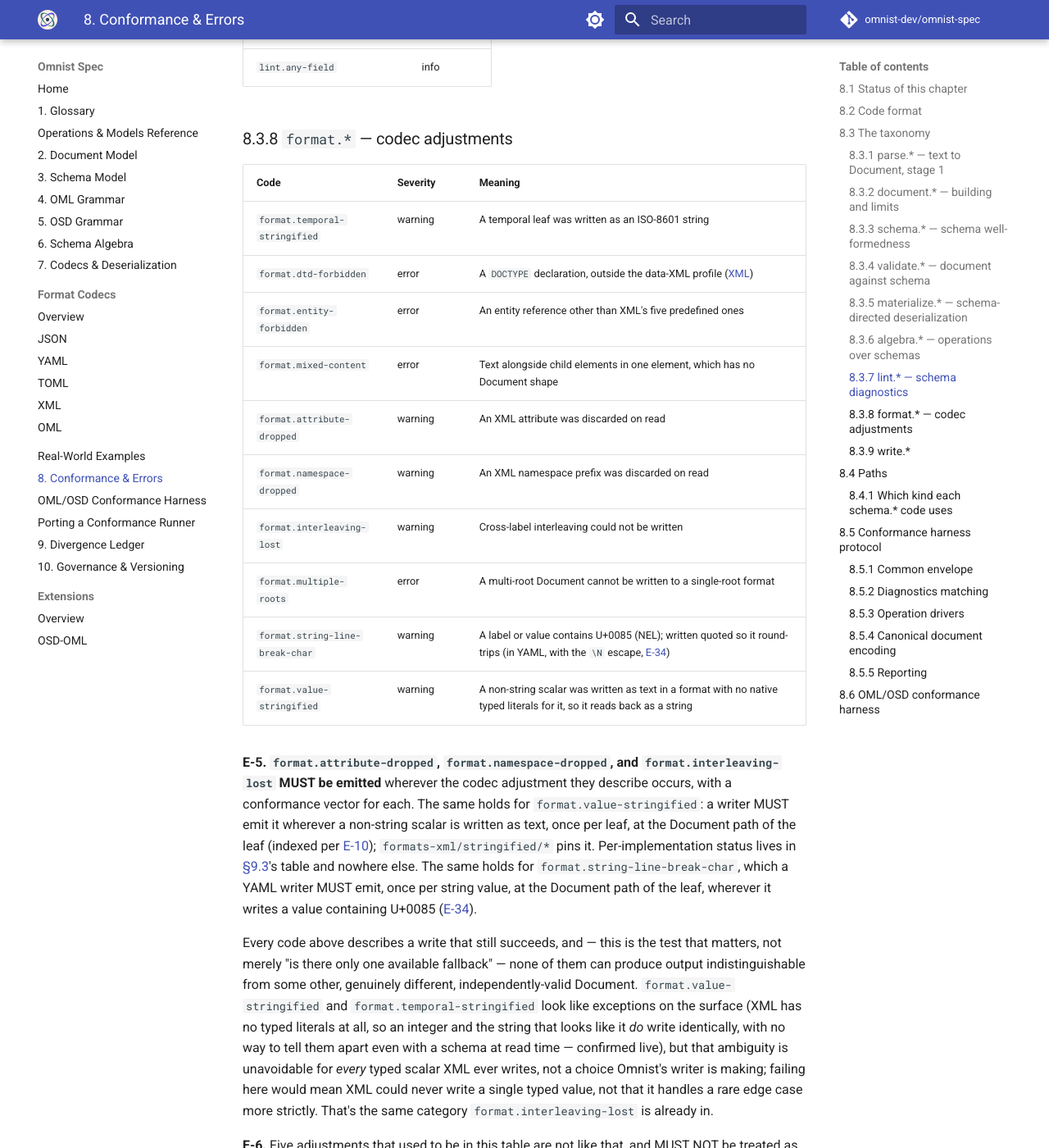
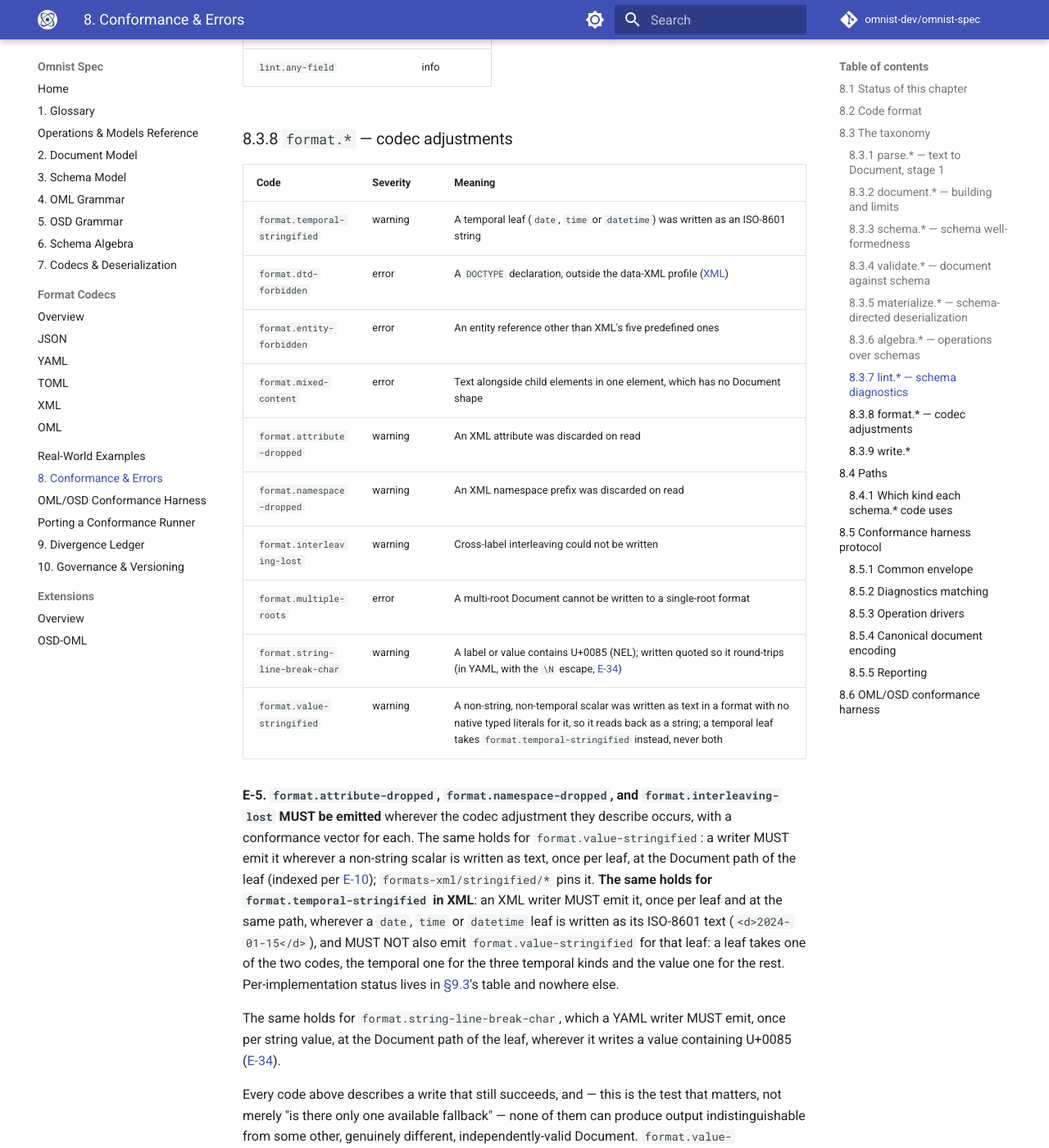
Before and after one commit to omnist-dev/omnist-spec, an MkDocs documentation site: the page built from docs/08-conformance-and-errors.md, in a window 1280 px wide and 1400 px high, scrolled down 9567 px. Shown: the whole window at 82% size. Built offline with MkDocs 1.6.1 and Material for MkDocs 9.7.7, drawn with Linux system fonts in a browser that asks for light colours; comment, search, counter and statistics services are not loaded.

Commit message:
Report format.temporal-stringified for XML temporal leaves (E-5)
E-5 now says an XML writer MUST emit format.temporal-stringified, once per
leaf and at the leaf's Document path, for a date, time or datetime written as
its ISO-8601 text, and not also format.value-stringified. The format.* table
rows and docs/formats/xml.md say the same.

Vectors: 4 in formats-xml/stringified (date, time with seconds, datetime, and a
repeated leaf with the E-10 index).

Co-Authored-By: Claude Sonnet 5.5 <noreply@anthropic.com>

```diff
--- a/docs/08-conformance-and-errors.md
+++ b/docs/08-conformance-and-errors.md
@@ -341,7 +341,7 @@ there is no separate set of names for them.
 
 | Code | Severity | Meaning |
 |---|---|---|
-| `format.temporal-stringified` | warning | A temporal leaf was written as an ISO-8601 string |
+| `format.temporal-stringified` | warning | A temporal leaf (`date`, `time` or `datetime`) was written as an ISO-8601 string |
 | `format.dtd-forbidden` | error | A `DOCTYPE` declaration, outside the data-XML profile ([XML](formats/xml.md#the-data-xml-profile)) |
 | `format.entity-forbidden` | error | An entity reference other than XML's five predefined ones |
 | `format.mixed-content` | error | Text alongside child elements in one element, which has no Document shape |
@@ -350,16 +350,22 @@ there is no separate set of names for them.
 | `format.interleaving-lost` | warning | Cross-label interleaving could not be written |
 | `format.multiple-roots` | error | A multi-root Document cannot be written to a single-root format |
 | `format.string-line-break-char` | warning | A label or value contains U+0085 (NEL); written quoted so it round-trips (in YAML, with the `\N` escape, [E-34](#838-format-codec-adjustments)) |
-| `format.value-stringified` | warning | A non-string scalar was written as text in a format with no native typed literals for it, so it reads back as a string |
+| `format.value-stringified` | warning | A non-string, non-temporal scalar was written as text in a format with no native typed literals for it, so it reads back as a string; a temporal leaf takes `format.temporal-stringified` instead, never both |
 
 **E-5.** **`format.attribute-dropped`, `format.namespace-dropped`, and
 `format.interleaving-lost` MUST be emitted** wherever the codec adjustment
 they describe occurs, with a conformance vector for each. The same holds for
 `format.value-stringified`: a writer MUST emit it wherever a non-string scalar
 is written as text, once per leaf, at the Document path of the leaf (indexed per
-[E-10](#84-paths)); `formats-xml/stringified/*` pins it. Per-implementation
-status lives in [§9.3](09-divergence-ledger.md#93-current-status)'s table and
-nowhere else.
+[E-10](#84-paths)); `formats-xml/stringified/*` pins it. **The same holds for
+`format.temporal-stringified` in XML**: an XML writer MUST emit it, once per
+leaf and at the same path, wherever a `date`, `time` or `datetime` leaf is
+written as its ISO-8601 text (`<d>2024-01-15</d>`), and MUST NOT also emit
+`format.value-stringified` for that leaf: a leaf takes one of the two codes,
+the temporal one for the three temporal kinds and the value one for the
+rest. Per-implementation status lives in
+[§9.3](09-divergence-ledger.md#93-current-status)'s table and nowhere else.
+
 The same holds for `format.string-line-break-char`, which a YAML writer MUST
 emit, once per string value, at the Document path of the leaf, wherever it
 writes a value containing U+0085 ([E-34](#838-format-codec-adjustments)).
```
Also changed, not shown: docs/09-divergence-ledger.md (+2 -2 lines), docs/formats/xml.md (+14 -0 lines), test-suite/README.md (+1 -1 lines), 1 other file.
